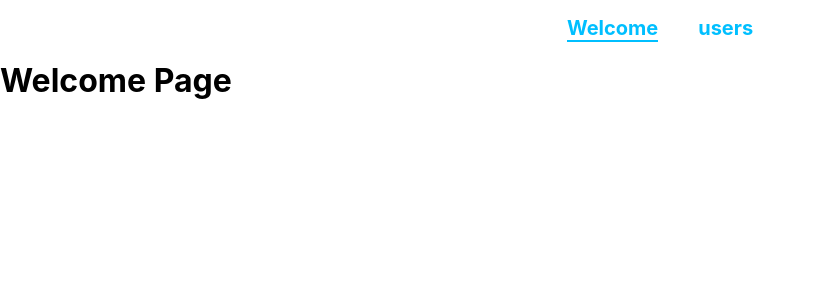
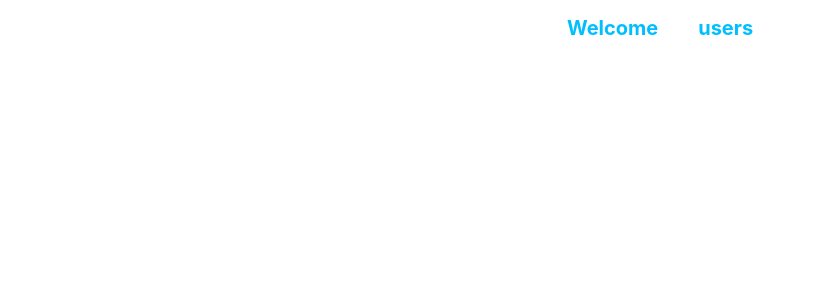
Before and after one commit to OhanjanyanJoro/react-router-users-example, a React (Create React App) app: page / in a window 1280 px wide. Before the commit this address led to /welcome. Shown: the top 300 px of the page, without its empty margins (0-815 px from the left). Built offline with nearby package versions, Linux system fonts and the light colour scheme.

Commit message:
homework 15, change react-router-dom version 5 to 6

```diff
--- a/package.json
+++ b/package.json
@@ -12,7 +12,8 @@
     "react-alert-template-basic": "^1.0.2",
     "react-dom": "^17.0.2",
     "react-hook-form": "^7.28.1",
-    "react-router-dom": "^5.3.0",
+    "react-router": "^6.3.0",
+    "react-router-dom": "^6.3.0",
     "react-scripts": "5.0.0",
     "web-vitals": "^2.1.4"
   },
--- a/src/App.js
+++ b/src/App.js
@@ -1,10 +1,10 @@
 // import axios from "axios";
 // import { useEffect, useState } from "react";
-import { Redirect, Route, Switch } from 'react-router-dom';
+import {  Route,Routes } from 'react-router-dom';
 import Navbar from "./components/Navbar";
 import Users from "./pages/Users";
 import Welcome from './pages/Welcome';
-import NotFound from './pages/404';
+// import NotFound from './pages/404';
 import UserItem from './pages/UserItem';
 
 
@@ -14,23 +14,15 @@ function App() {
     <div>
       <Navbar />
 
-      <Switch>
-        <Route path="/" exact>
-          <Redirect to='/welcome' />
+      <Routes>
+        <Route path="/" >
+          {/* <Redirect to='/welcome' /> */}
         </Route>
-        <Route path="/welcome">
-          <Welcome />
-        </Route>
-        <Route path="/users" exact>
-          <Users />
-        </Route>
-        <Route path="/users/:userId">
-          <UserItem />
-        </Route>
-        <Route path="/*">
-          <NotFound />
-        </Route>
-      </Switch>
+        <Route path="/welcome" element = { <Welcome />}/>
+        <Route path="/users" exact element = {<Users />} />
+        <Route path="users/:userId" element={<UserItem />}/>
+        {/* <Route path="/*" element = {<NotFound />}/> */}
+      </Routes>
 
     </div>
   )
--- a/src/pages/404.jsx
+++ b/src/pages/404.jsx
@@ -1,3 +1,3 @@
-export default function NotFound(){
-    return <h1>Page Not Found</h1>
-}
+// export default function NotFound(){
+//     return <h1>Page Not Found</h1>
+// }
```
Also changed, not shown: 1 other file (tests, documents, lock files or other folders).
